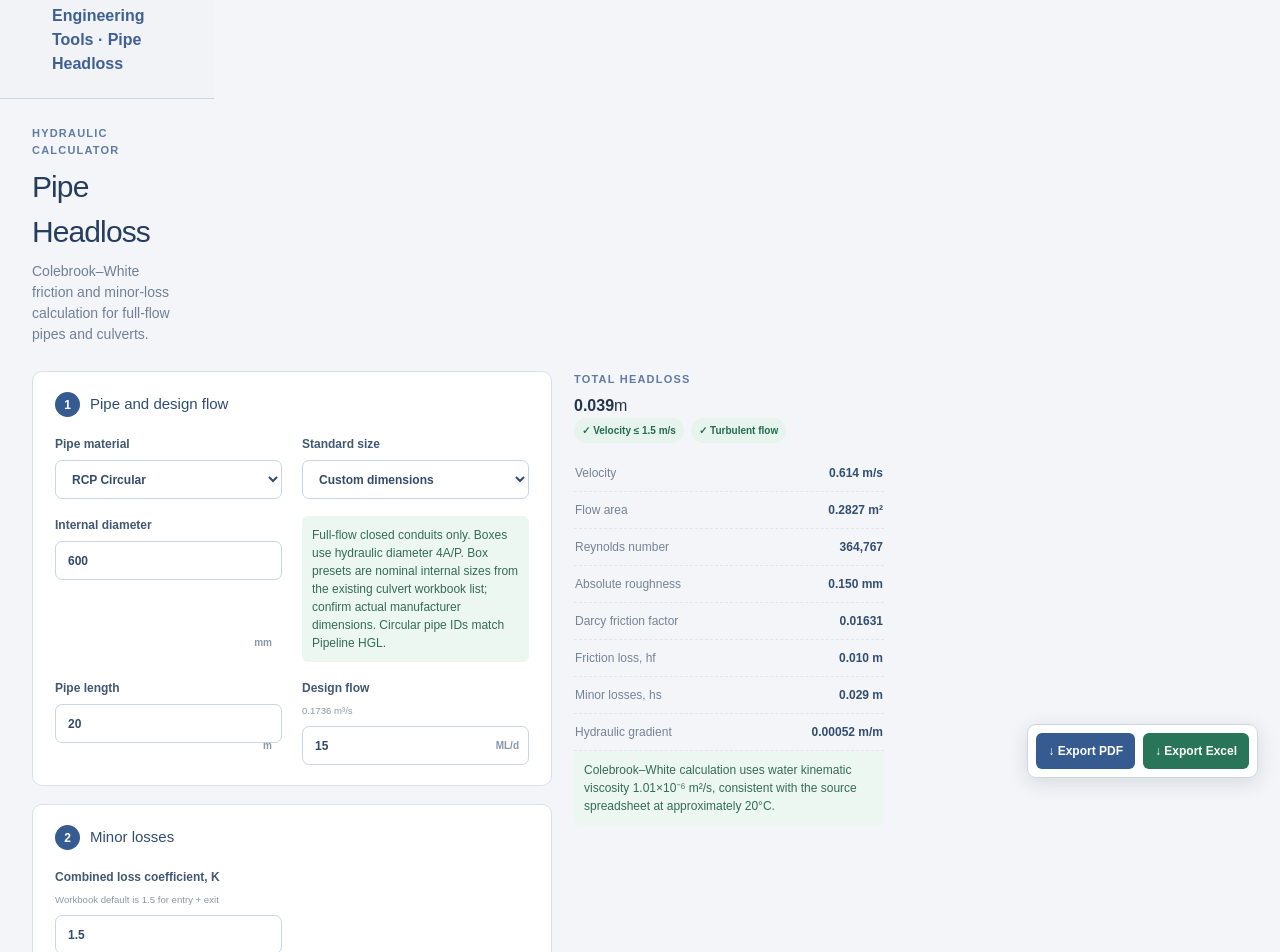
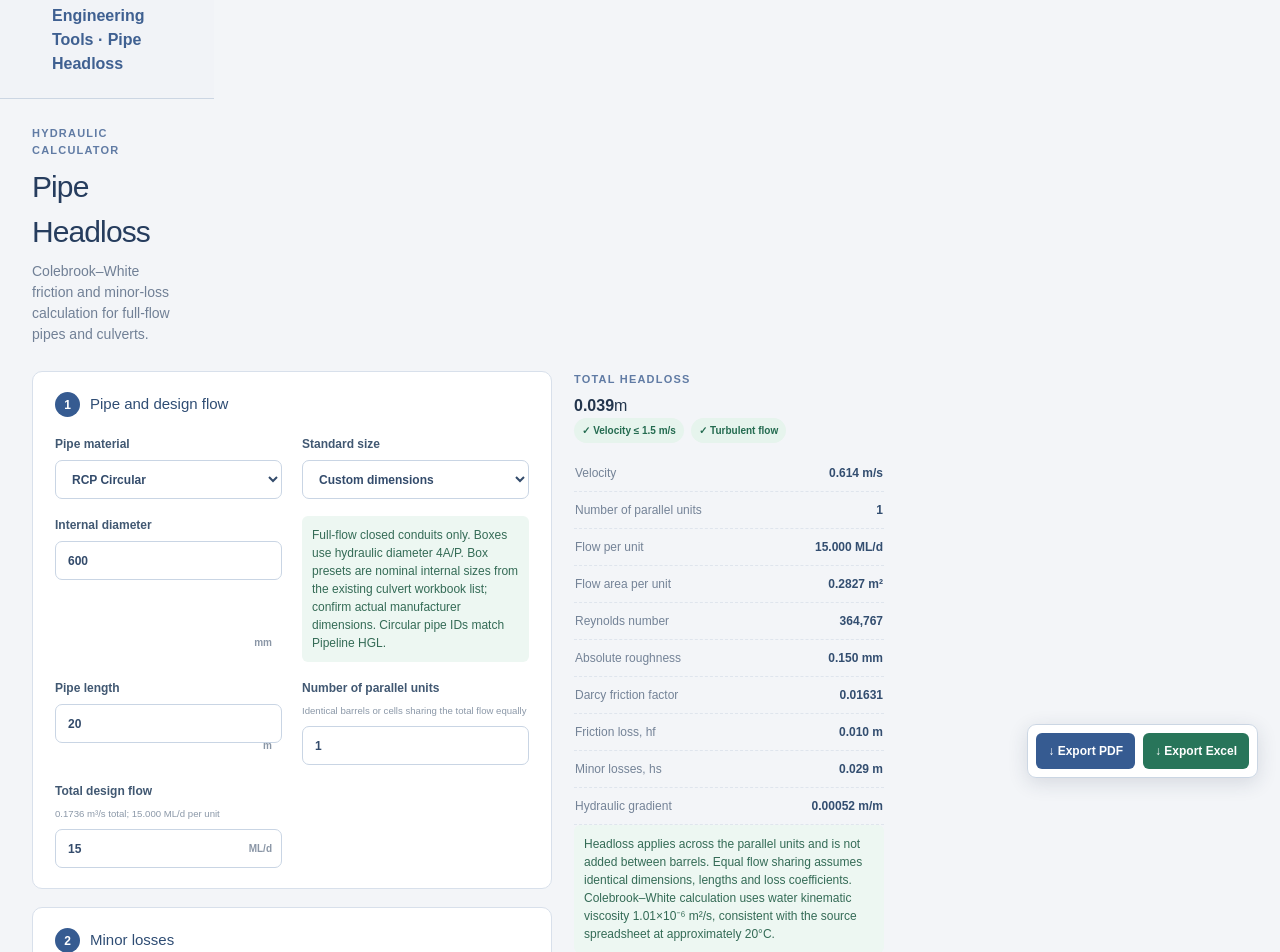
Before and after one commit to MariaMcCrann/Engineering-Tools-Platform, a Next.js app in the folder apps/engineering-tools/: page /headloss in a window 1280 px wide. Shown: the top 952 px of the page. Built offline with nearby package versions, Linux system fonts and the light colour scheme.

Commit message:
Add parallel unit count and total flow input to pipe headloss tool

```diff
--- a/apps/engineering-tools/app/HeadlossTool.tsx
+++ b/apps/engineering-tools/app/HeadlossTool.tsx
@@ -47,6 +47,8 @@ type Material = keyof typeof MATERIALS;
 
 type Result = {
   flowM3s: number;
+  totalFlowM3s: number;
+  units: number;
   area: number;
   velocity: number;
   reynolds: number;
@@ -103,6 +105,7 @@ export function HeadlossTool() {
   const pipeSizes = PIPE_SIZES.filter((p) => p[material.toLowerCase() as "hdpe" | "rcp" | "pvc"]);
   const [length, setLength] = useState("20");
   const [flow, setFlow] = useState("15");
+  const [units, setUnits] = useState("1");
   const [lossK, setLossK] = useState("1.5");
   const [customRoughness, setCustomRoughness] = useState("0.15");
   const [upstreamHgl, setUpstreamHgl] = useState("");
@@ -113,7 +116,10 @@ export function HeadlossTool() {
     const w = num(width) / 1000, h = num(height) / 1000;
     const d = isBox ? 2 * w * h / (w + h) : num(diameter) / 1000;
     const l = num(length);
-    const q = num(flow) / 86.4; // ML/d to m3/s
+    const totalFlowM3s = num(flow) / 86.4; // total ML/d to m3/s
+    const unitCount = num(units);
+    if (!Number.isInteger(unitCount) || unitCount < 1) return null;
+    const q = totalFlowM3s / unitCount;
     const k = num(lossK);
     const e = roughnessMm / 1000;
     if (![d, l, q, e, k].every(Number.isFinite) || d <= 0 || l < 0 || q <= 0 || e < 0 || k < 0 || (isBox && (!(w > 0) || !(h > 0)))) return null;
@@ -128,8 +134,8 @@ export function HeadlossTool() {
     const totalLoss = frictionLoss + minorLoss;
     const hydraulicGradient = l > 0 ? frictionLoss / l : 0;
 
-    return { flowM3s: q, area, velocity, reynolds, frictionFactor, frictionLoss, minorLoss, totalLoss, hydraulicGradient };
-  }, [diameter, width, height, isBox, length, flow, lossK, roughnessMm]);
+    return { flowM3s: q, totalFlowM3s, units: unitCount, area, velocity, reynolds, frictionFactor, frictionLoss, minorLoss, totalLoss, hydraulicGradient };
+  }, [diameter, width, height, isBox, length, flow, units, lossK, roughnessMm]);
 
   const downstreamHgl = result && upstreamHgl.trim() !== "" ? num(upstreamHgl) - result.totalLoss : null;
 
@@ -140,8 +146,12 @@ export function HeadlossTool() {
       ["Material", material, ""],
       ...(isBox ? [["Internal width", width, "mm"], ["Internal height", height, "mm"]] : [["Internal diameter", diameter, "mm"]]),
       ["Pipe length", length, "m"],
-      ["Design flow", flow, "ML/d"],
-      ["Design flow", result.flowM3s, "m3/s"],
+      ["Total design flow", flow, "ML/d"],
+      ["Total design flow", result.totalFlowM3s, "m3/s"],
+      ["Number of parallel units", result.units, ""],
+      ["Flow per unit", num(flow) / result.units, "ML/d"],
+      ["Flow per unit", result.flowM3s, "m3/s"],
+      ["Flow area per unit", result.area, "m2"],
       ["Absolute roughness", roughnessMm, "mm"],
       ["Minor loss coefficient K", lossK, ""],
       ["Velocity", result.velocity, "m/s"],
@@ -193,7 +203,8 @@ export function HeadlossTool() {
               {isBox ? <><Field label="Internal width" value={width} unit="mm" onChange={(v) => { setWidth(v); setSize("custom"); }} /><Field label="Internal height" value={height} unit="mm" onChange={(v) => { setHeight(v); setSize("custom"); }} /></> : <Field label="Internal diameter" value={diameter} unit="mm" onChange={(v) => { setDiameter(v); setSize("custom"); }} />}
               <p className="answer-note">Full-flow closed conduits only. Boxes use hydraulic diameter 4A/P. Box presets are nominal internal sizes from the existing culvert workbook list; confirm actual manufacturer dimensions. Circular pipe IDs match Pipeline HGL.</p>
               <Field label="Pipe length" value={length} unit="m" onChange={setLength} />
-              <Field label="Design flow" value={flow} unit="ML/d" hint={result ? `${fmt(result.flowM3s, 4)} m³/s` : undefined} onChange={setFlow} />
+              <label className="calc-field"><span>Number of parallel units</span><small>Identical barrels or cells sharing the total flow equally</small><input type="number" min="1" step="1" value={units} onChange={(e) => setUnits(e.target.value)} /></label>
+              <Field label="Total design flow" value={flow} unit="ML/d" hint={result ? `${fmt(result.totalFlowM3s, 4)} m³/s total; ${fmt(num(flow) / result.units, 3)} ML/d per unit` : undefined} onChange={setFlow} />
               {material === "Custom" && <Field label="Absolute roughness, k" value={customRoughness} unit="mm" onChange={setCustomRoughness} />}
             </div>
           </section>
@@ -201,9 +212,9 @@ export function HeadlossTool() {
           <section className="calc-card">
             <div className="calc-card-title"><b>2</b><h2>Minor losses</h2></div>
             <div className="calc-fields">
-              <Field label="Combined loss coefficient, K" value={lossK} hint="Workbook default is 1.5 for entry + exit" onChange={setLossK} />
+              <Field label="Combined loss coefficient, K" value={lossK} hint="Per flow path: 1.5 for entry + exit; this workbook uses 1.6 for twin cells" onChange={setLossK} />
             </div>
-            <p className="answer-note">Use the combined K for entrance, exit, bends, valves or other fittings included in the reach.</p>
+            <p className="answer-note">Use the combined K for one flow path, including entrance, exit, bends, valves or other fittings. K remains editable and is not multiplied by the number of parallel units.</p>
           </section>
 
           <section className="calc-card">
@@ -225,7 +236,9 @@ export function HeadlossTool() {
               <span className={result.reynolds >= 4000 ? "pass" : "warn"}>{result.reynolds >= 4000 ? "✓ Turbulent flow" : "! Non-turbulent regime"}</span>
             </div>
             <Metric name="Velocity" value={`${fmt(result.velocity)} m/s`} />
-            <Metric name="Flow area" value={`${fmt(result.area, 4)} m²`} />
+            <Metric name="Number of parallel units" value={String(result.units)} />
+            <Metric name="Flow per unit" value={`${fmt(num(flow) / result.units)} ML/d`} />
+            <Metric name="Flow area per unit" value={`${fmt(result.area, 4)} m²`} />
             <Metric name="Reynolds number" value={fmt(result.reynolds, 0)} />
             <Metric name="Absolute roughness" value={`${fmt(roughnessMm, 3)} mm`} />
             <Metric name="Darcy friction factor" value={fmt(result.frictionFactor, 5)} />
@@ -233,7 +246,7 @@ export function HeadlossTool() {
             <Metric name="Minor losses, hs" value={`${fmt(result.minorLoss)} m`} />
             <Metric name="Hydraulic gradient" value={`${fmt(result.hydraulicGradient, 5)} m/m`} />
             {downstreamHgl !== null && Number.isFinite(downstreamHgl) && <Metric name="Downstream HGL" value={`${fmt(downstreamHgl)} m AHD`} />}
-            <p className="answer-note">Colebrook–White calculation uses water kinematic viscosity 1.01×10⁻⁶ m²/s, consistent with the source spreadsheet at approximately 20°C.</p>
+            <p className="answer-note">Headloss applies across the parallel units and is not added between barrels. Equal flow sharing assumes identical dimensions, lengths and loss coefficients. Colebrook–White calculation uses water kinematic viscosity 1.01×10⁻⁶ m²/s, consistent with the source spreadsheet at approximately 20°C.</p>
             <button className="download-btn" onClick={exportCsv}>↓ Export CSV</button>
           </>}
         </aside>
```
